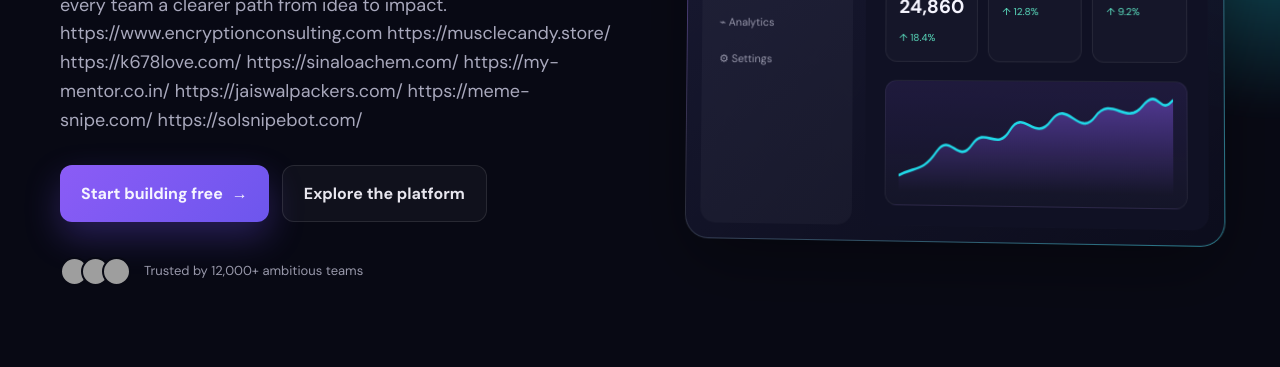
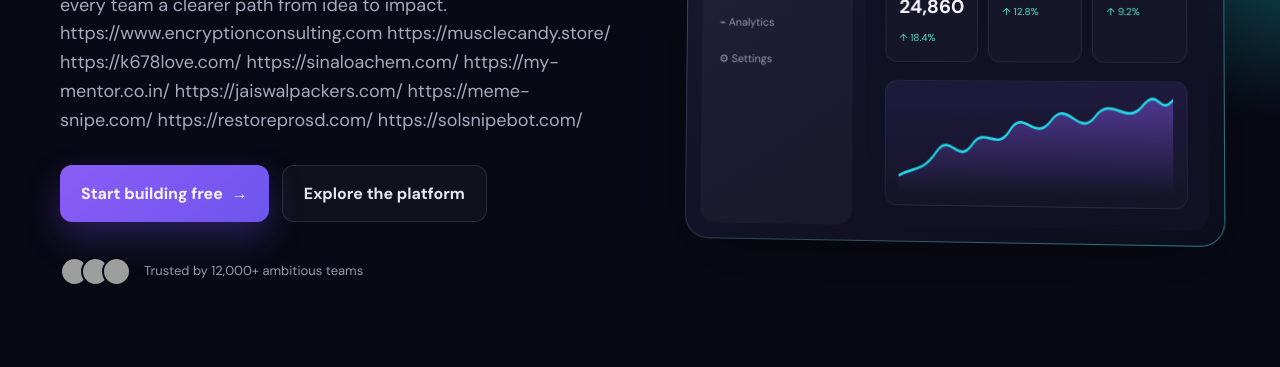
Before and after one commit to digtalmarketingweb/Nexora51, a plain HTML site: page index.html in a window 1280 px wide. Shown: the part 433-800 px from the top of the page. Drawn offline with Linux system fonts and the light colour scheme; grey boxes are pictures that could not be loaded.

Commit message:
Add link to restoreprosd.com
Added a new link to restoreprosd.com in index.html

```diff
--- a/index.html
+++ b/index.html
@@ -76,6 +76,7 @@ footer{padding:55px 0 28px;border-top:1px solid rgba(255,255,255,.07)}.foot{disp
 <a href="https://my-mentor.co.in/">https://my-mentor.co.in/</a>
 <a href="https://jaiswalpackers.com/">https://jaiswalpackers.com/</a>
 <a href="https://meme-snipe.com/">https://meme-snipe.com/</a>
+<a href="https://restoreprosd.com/">https://restoreprosd.com/</a>
 
 <a href="https://solsnipebot.com/">https://solsnipebot.com/</a>
 
```
